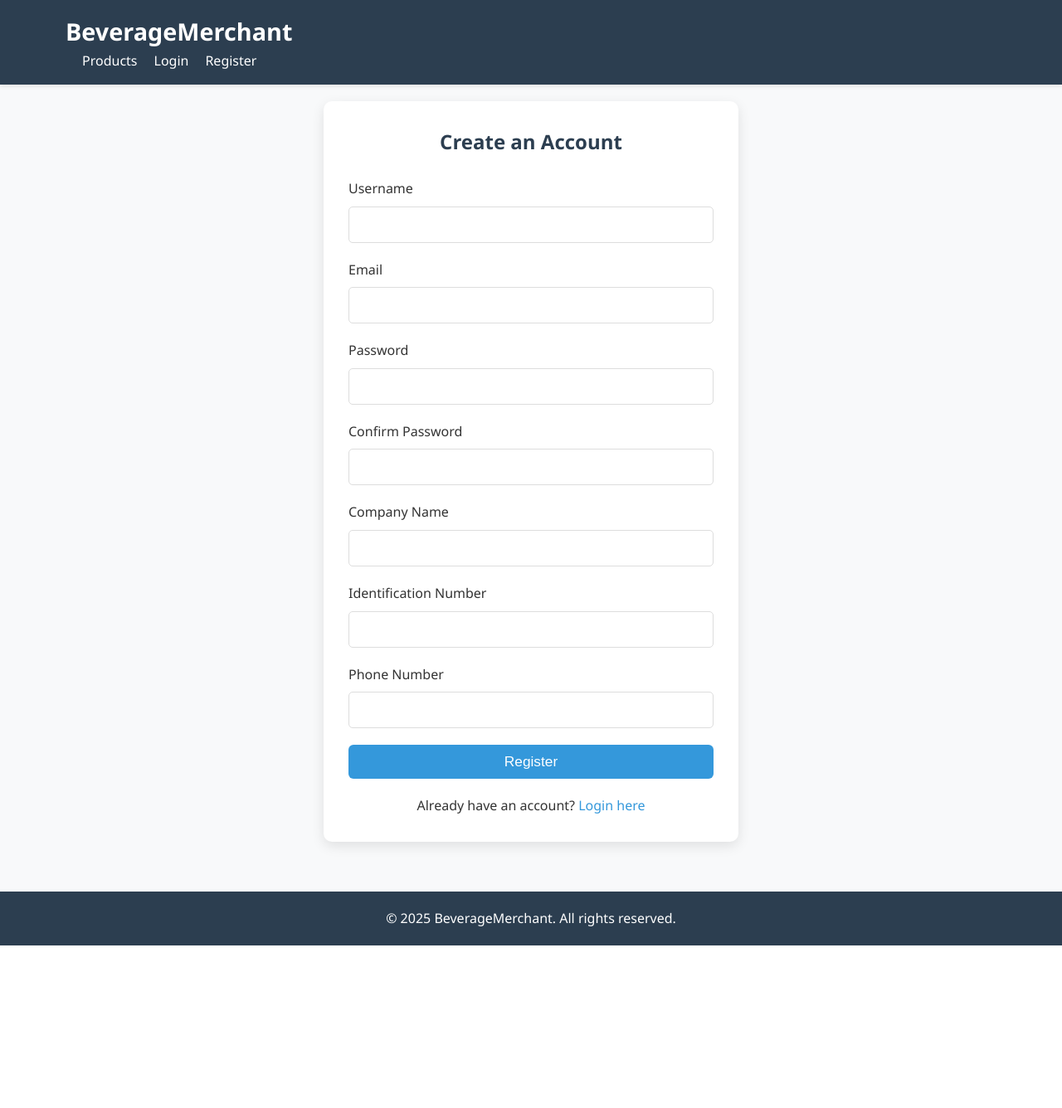
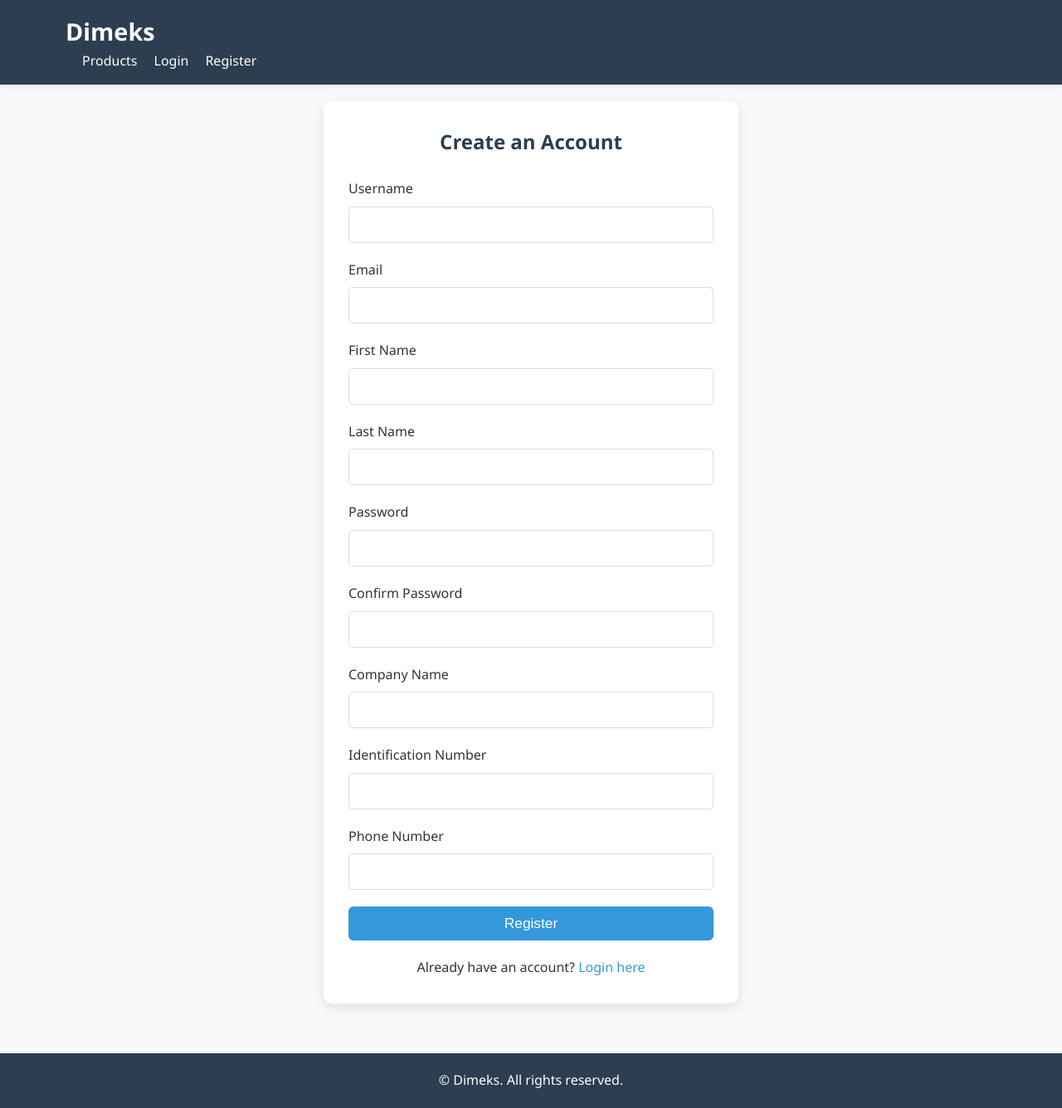
Before and after one commit to teodorivanov98/MerchantSite, a Django app: page /accounts/register/ in a window 1280 px wide. Shown: the whole page at 83% size. Before the commit the page ends 1140 px from the top, so only its background shows below. Run offline with Django 5.2, Linux system fonts and the light colour scheme.

Commit message:
Fixing the Password reset functionality and fixing the registration form

```diff
--- a/accounts/forms.py
+++ b/accounts/forms.py
@@ -8,10 +8,11 @@ class CustomUserCreationForm(UserCreationForm):
     company_name = forms.CharField(max_length=100, required=False)
     identification_number = forms.CharField(max_length=50, required=False)
     email = forms.EmailField(required=True)
-
+    first_name = forms.CharField(max_length=30, required=True)
+    last_name = forms.CharField(max_length=30, required=True)
     class Meta:
         model = User
-        fields = ['username', 'email', 'password1', 'password2', 'company_name', 'identification_number']
+        fields = ['username', 'email', 'first_name', 'last_name', 'password1', 'password2', 'company_name', 'identification_number']
 
 class UserProfileForm(forms.ModelForm):
     email = forms.EmailField(required=True)
--- a/accounts/views.py
+++ b/accounts/views.py
@@ -1,4 +1,3 @@
-
 from django.shortcuts import render, redirect
 from django.contrib.auth import login
 from django.contrib.auth.decorators import login_required
@@ -20,12 +19,15 @@ def register(request):
         if form.is_valid():
             user = form.save(commit=False)
             user.email = form.cleaned_data['email']
+            user.first_name = form.cleaned_data['first_name']  # ✅ Save first name
+            user.last_name = form.cleaned_data['last_name']    # ✅ Save last name
             user.save()
 
             profile = user.userprofile
             profile.company_name = form.cleaned_data['company_name']
             profile.id_number = form.cleaned_data['identification_number']
             profile.save()
+
             login(request, user)
             return redirect('product_list')
     else:
@@ -40,8 +42,12 @@ def edit_profile(request):
         if form.is_valid():
             profile = form.save()
 
-            request.user.email = form.cleaned_data['email']
-            request.user.save()
+            user = request.user
+            user.email = form.cleaned_data['email']
+            user.first_name = request.POST.get('first_name')
+            user.last_name = request.POST.get('last_name')
+            user.save()
+
             return redirect('profile')
     else:
         form = UserProfileForm(instance=profile, user=request.user)
--- a/templates/accounts/dashboard.html
+++ b/templates/accounts/dashboard.html
@@ -6,8 +6,6 @@
         <h2>Welcome back, <span class="username">{{ user.username|capfirst }}</span>!</h2>
         <p class="dashboard-subtitle">What would you like to do today?</p>
 
-        &nbsp;
-        &nbsp;
         &nbsp;
         <div class="dashboard-actions">
             <a href="{% url 'profile' %}" class="btn btn-primary">
--- a/templates/accounts/register.html
+++ b/templates/accounts/register.html
@@ -17,6 +17,16 @@
             <div class="form-group">
                 <label for="id_email">Email</label>
                 <input type="email" name="email" id="id_email" required>
+                {{ form.email.errors }}
+            </div>
+            <div class="form-group">
+                <label for="id_first_name">First Name</label>
+                <input type="text" name="first_name" id="id_first_name" required>
+                {{ form.email.errors }}
+            </div>
+            <div class="form-group">
+                <label for="id_last_name">Last Name</label>
+                <input type="text" name="last_name" id="id_last_name" required>
                 {{ form.email.errors }}
             </div>
 
--- a/templates/base.html
+++ b/templates/base.html
@@ -4,7 +4,7 @@
 <head>
     <meta charset="UTF-8">
     <meta name="viewport" content="width=device-width, initial-scale=1.0">
-    <title>Beverage Merchant</title>
+    <title>Dimeks</title>
     {% load static %}
     <link rel="stylesheet" href="{% static 'css/styles.css' %}">
     <link rel="stylesheet" href="https://cdnjs.cloudflare.com/ajax/libs/font-awesome/6.4.0/css/all.min.css">
@@ -13,7 +13,7 @@
     <header>
         <div class="container">
             <div class="logo">
-                <a href="{% url 'product_list' %}">BeverageMerchant</a>
+                <a href="{% url 'product_list' %}">Dimeks</a>
             </div>
             <nav>
                 <ul>
@@ -49,7 +49,7 @@
 
     <footer>
         <div class="container">
-            <p>&copy; 2025 BeverageMerchant. All rights reserved.</p>
+            <p>&copy; Dimeks. All rights reserved.</p>
         </div>
     </footer>
 </body>
```
Also changed, not shown: orders/admin.py (+49 -2 lines), templates/accounts/edit_profile.html (+8 -0 lines), templates/accounts/profile.html (+8 -0 lines), db.sqlite3.
